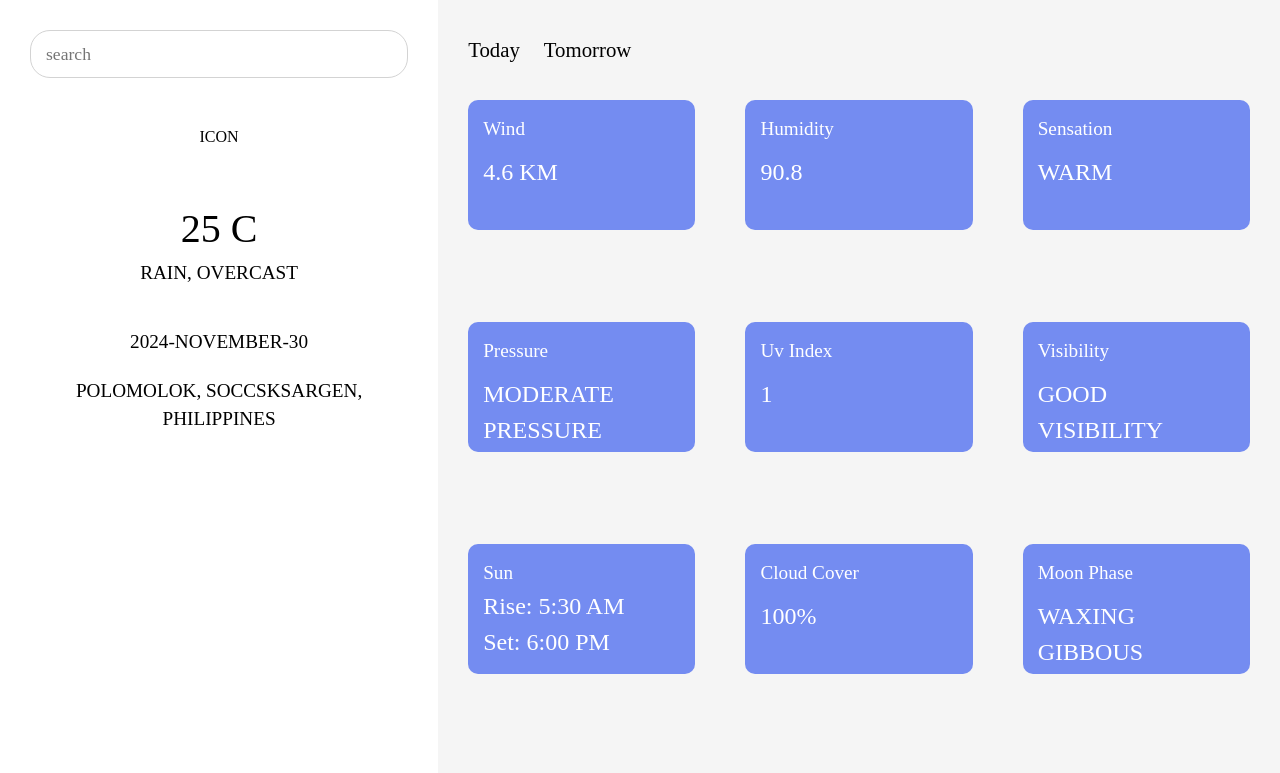
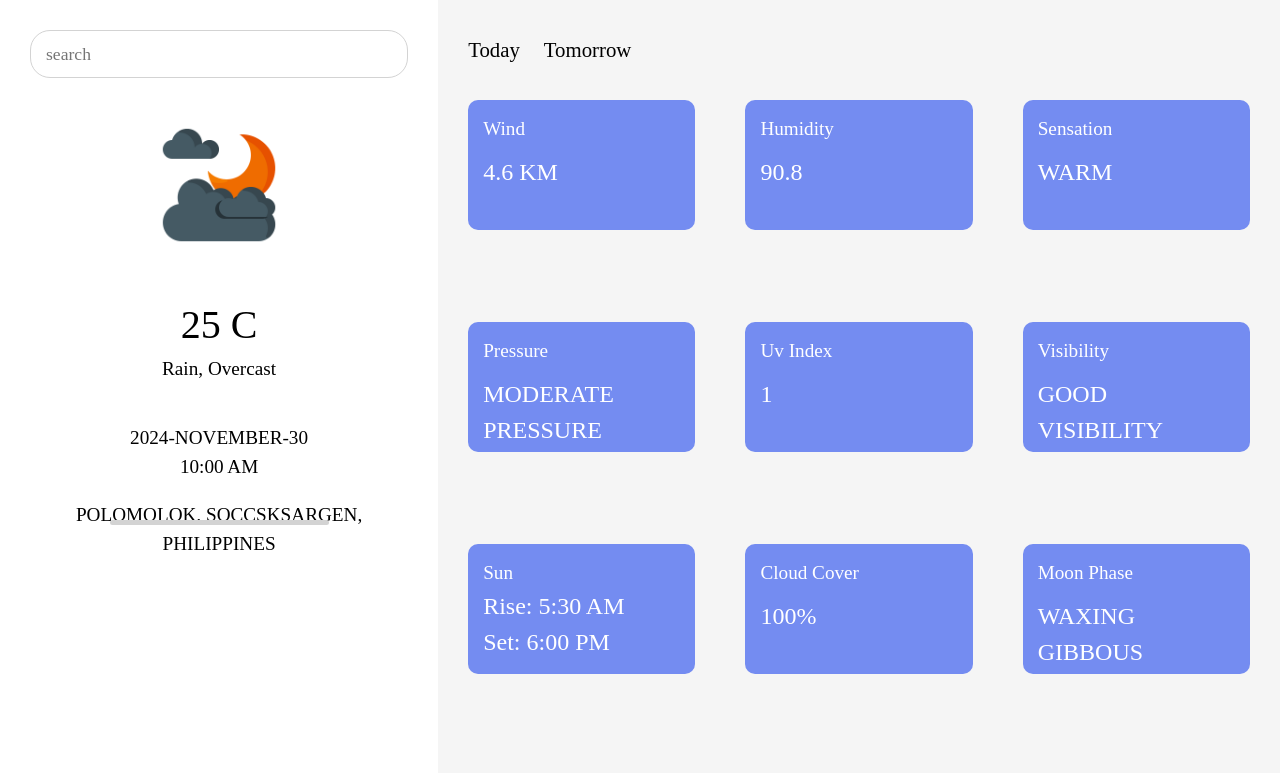
Before and after one commit to bartue-dev/odin-weather-app, a website built with webpack: page src/template.html in a window 1280 px wide. Built offline with nearby package versions, Linux system fonts and the light colour scheme; no server answers; files whose address does not match are found by name.

Commit message:
Add some mock up data for better styling. Also polishes the structure the the html

```diff
--- a/src/template.html
+++ b/src/template.html
@@ -17,7 +17,7 @@
         </div>
         <div class="weather-icon">
           <!-- weather icon status -->
-          ICON
+          <img src="../assets/icons/partly-cloudy-night.png" alt="">
         </div>
 
         <div class="weather-temp">
@@ -27,14 +27,17 @@
 
         <div class="weather-condition">
           <!-- weather condition -->
-          RAIN, OVERCAST
+          Rain, Overcast
         </div>
       </div>
+
+      <div class="separator"></div>
 
       <div class="weather-item">
         <div class="datetime">
           <!-- date and time -->
-          2024-NOVEMBER-30
+          <span class="date">2024-NOVEMBER-30</span>
+          <span class="time">10:00 AM</span>
         </div>
 
         <div class="address">
```
